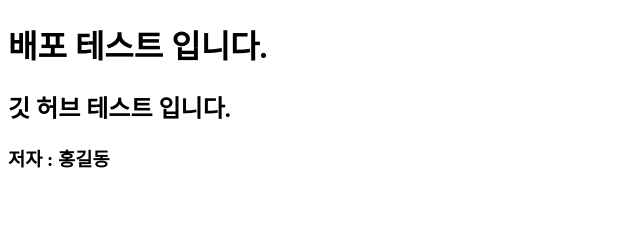
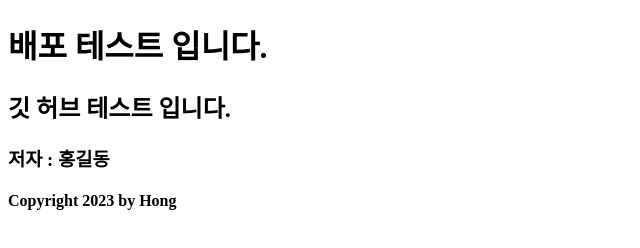
Before and after one commit to BaeJunHee48/sg_3, a plain HTML site: page index.html in a window 1280 px wide. Shown: the whole page, without its empty margins (0-640 px from the left). Drawn offline with Linux system fonts and the light colour scheme.

Commit message:
feat : 카피라이터 추가

```diff
--- a/index.html
+++ b/index.html
@@ -9,5 +9,6 @@
     <h1>배포 테스트 입니다.</h1>
     <h2>깃 허브 테스트 입니다.</h2>
     <h3>저자 : 홍길동</h3>
+    <h4>Copyright 2023 by Hong</h4>
   </body>
 </html>
```
